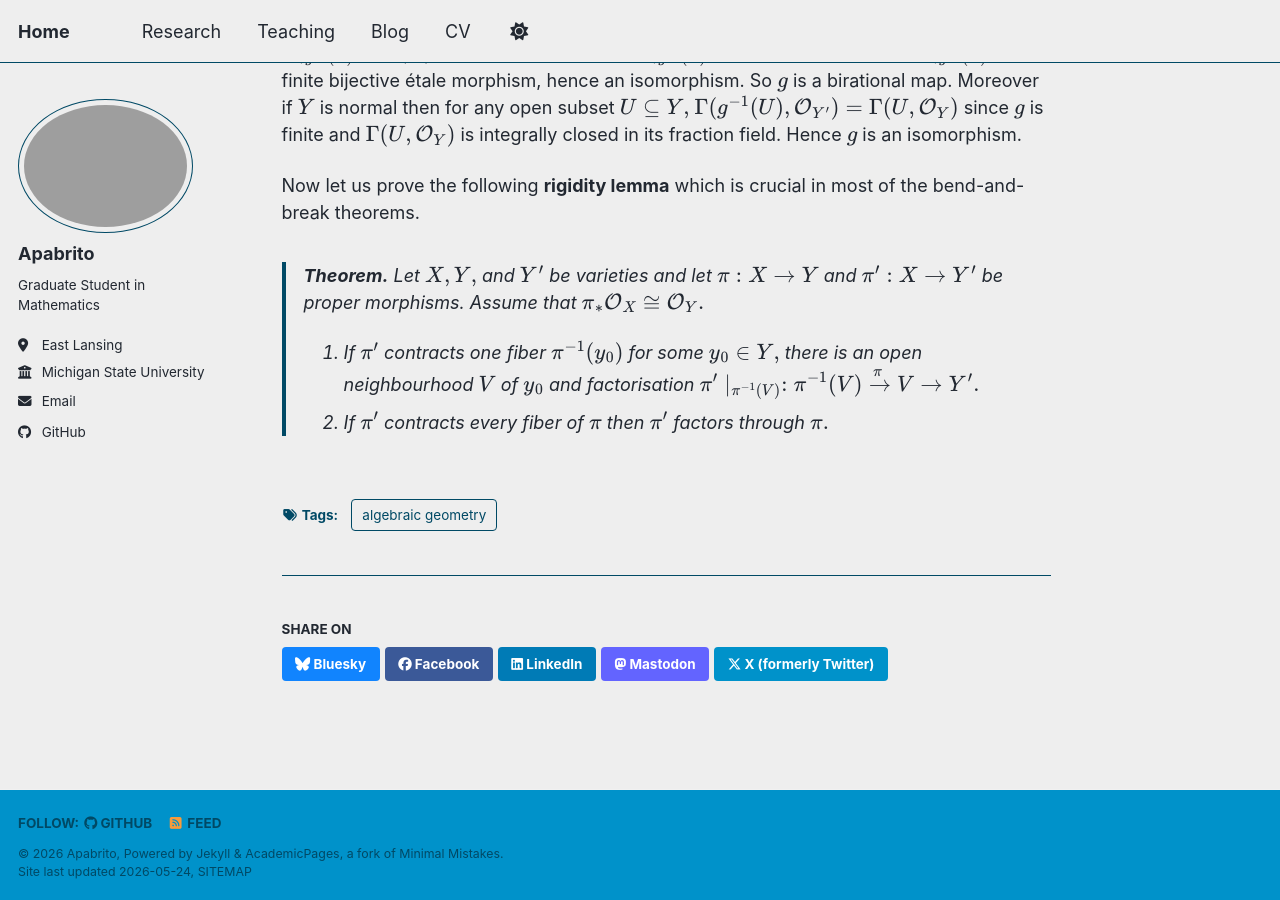
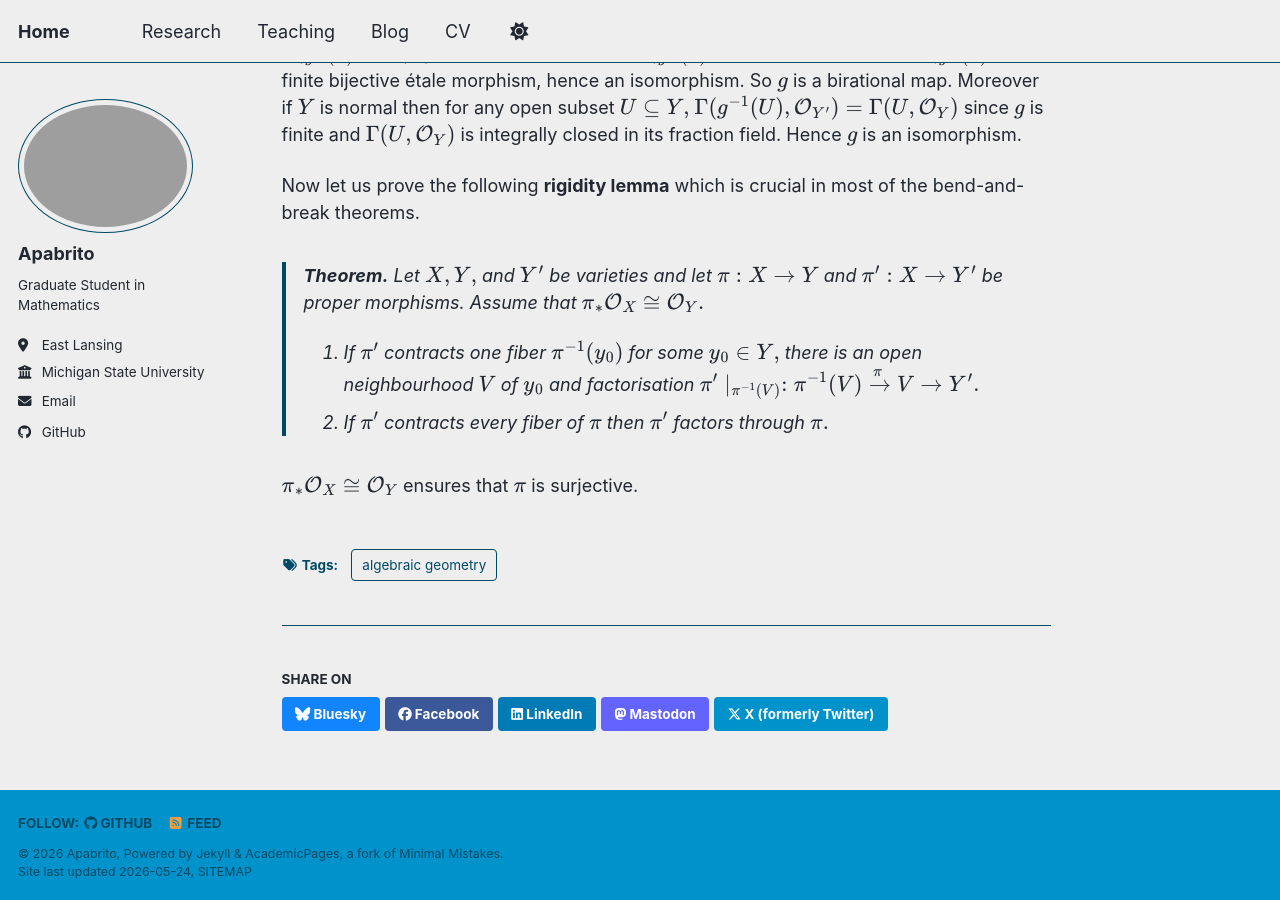
Before and after one commit to apabrito1/apabrito1.github.io, a Jekyll site: the page built from _posts/2012-08-14-blog-post-1.md, in a window 1280 px wide and 900 px high, scrolled down 725 px. Built offline with Jekyll 4.4.1, drawn with Linux system fonts in a browser that asks for light colours; a script bundle is joined from its source files by our own code; library files that are not in the unit come from our copies.

Commit message:
Update 2012-08-14-blog-post-1.md

```diff
--- a/_posts/2012-08-14-blog-post-1.md
+++ b/_posts/2012-08-14-blog-post-1.md
@@ -27,3 +27,5 @@ Now let us prove the following **rigidity lemma** which is crucial in most of th
 >  Let $X,Y,$ and $Y'$ be varieties and let $\pi: X\to Y$ and $\pi':X\to Y'$ be proper morphisms. Assume that $\pi_ * \O_X\cong \O_Y.$
 > 1. If $\pi'$ contracts one fiber $\pi^{-1}(y_0)$ for some $y_0\in Y,$ there is an open neighbourhood $V$ of $y_0$ and factorisation  $ \pi'\mid_{\pi^{-1}(V)}: \pi^{-1}(V) \xrightarrow{\pi} V\to Y'.$
 > 2. If $\pi'$ contracts every fiber of $\pi$ then $\pi'$ factors through $\pi.$
+
+$\pi_ *\O_X\cong \O_Y$ ensures that $\pi$ is surjective.
```
